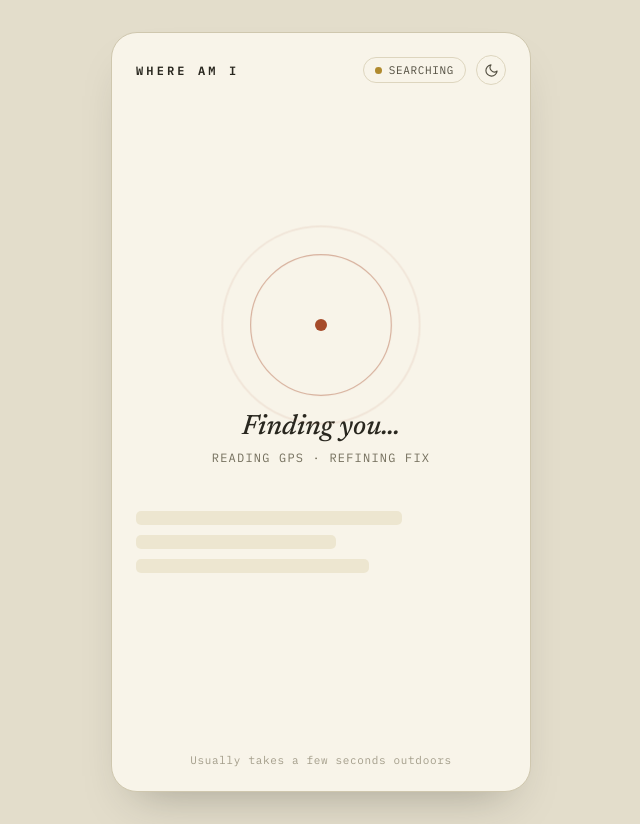
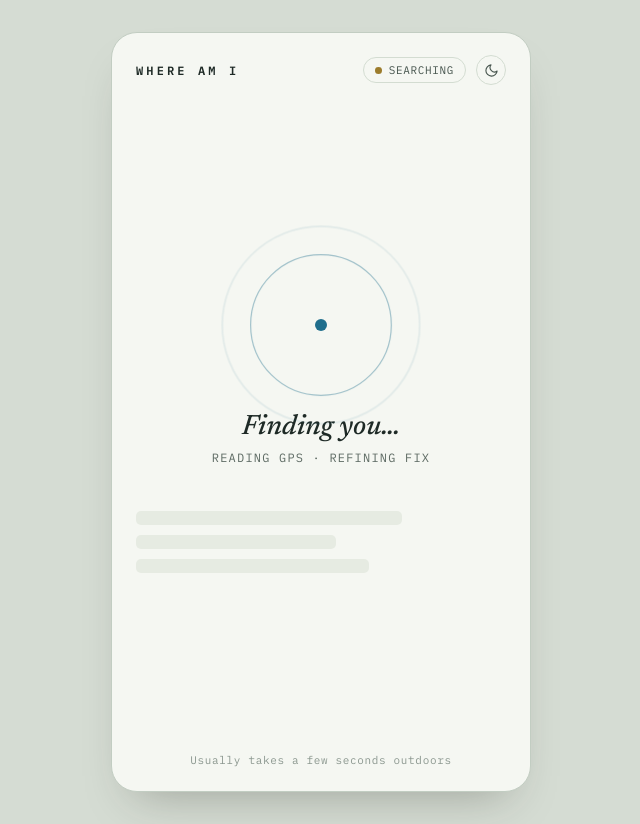
Before and after one commit to musayann/geoid, a Next.js app: page / in a window 1280 px wide. Shown: the whole page, without its empty margins (319-959 px from the left). Built offline with nearby package versions, Linux system fonts and the light colour scheme; no server answers.

Commit message:
feat: add new colour palettes

```diff
--- a/app/globals.css
+++ b/app/globals.css
@@ -1,69 +1,70 @@
 /* ============================================================
    Where Am I — design tokens (from "Where Am I.dc.html")
    ============================================================ */
+/* Light = "Topo Sage" · Dark = "Night Contour" (from the Claude Design doc). */
 :root {
-  --field:      #E3DDCB;  /* page / warm cream field         */
-  --card:       #F8F4E9;  /* card surface                    */
-  --card-edge:  #CFC7AE;  /* card border                     */
-  --ink:        #29271F;  /* primary text                    */
-  --ink-2:      #524E40;  /* secondary text                  */
-  --muted:      #75705E;  /* muted text                      */
-  --faint:      #A39D8A;  /* label text                      */
-  --hair:       #E2DBC6;  /* thin dividers                   */
-  --tick:       #C9C0A6;  /* ruler ticks / tree glyphs       */
-  --fill:       #F1EBD8;  /* inset button / hover fill       */
-  --fill-2:     #E9E2CB;  /* inset button hover              */
-  --accent:     #A64B2A;  /* terracotta accent               */
-  --link:       #3E6A78;  /* teal link                       */
-  --link-hi:    #2C4F5B;
-  --warn:       #B08A2E;  /* signal gold                     */
-  --warn-ink:   #7A5B22;  /* warning text                    */
-  --warn-fill:  #F5EDD5;  /* warning surface                 */
-  --warn-edge:  #E0CDA0;  /* warning border                  */
-  --good:       #58684A;  /* healthy fix dot                 */
-  --paper:      #F8F4E9;  /* text-on-ink                     */
+  --field:      #D5DCD3;  /* page / sage field               */
+  --card:       #F5F7F2;  /* card surface                    */
+  --card-edge:  #C2CDC2;  /* card border                     */
+  --ink:        #1E2A26;  /* primary text                    */
+  --ink-2:      #47554E;  /* secondary text                  */
+  --muted:      #5E6B64;  /* muted text                      */
+  --faint:      #8B978F;  /* label text                      */
+  --hair:       #DEE5DB;  /* thin dividers                   */
+  --tick:       #BBC7BC;  /* ruler ticks / tree glyphs       */
+  --fill:       #E9EEE6;  /* inset button / hover fill       */
+  --fill-2:     #DFE6DC;  /* inset button hover              */
+  --accent:     #1F6E8C;  /* teal accent                     */
+  --link:       #1F6E8C;  /* link                            */
+  --link-hi:    #17566E;
+  --warn:       #9C7C2C;  /* signal gold                     */
+  --warn-ink:   #6E5B1F;  /* warning text                    */
+  --warn-fill:  #F4EFDA;  /* warning surface                 */
+  --warn-edge:  #D6C68F;  /* warning border                  */
+  --good:       #3E7050;  /* healthy fix dot                 */
+  --paper:      #F5F7F2;  /* text-on-ink                     */
 
   --serif: 'Newsreader', Georgia, 'Times New Roman', serif;
   --sans:  'Archivo', system-ui, -apple-system, 'Segoe UI', Roboto, sans-serif;
   --mono:  'IBM Plex Mono', ui-monospace, Menlo, Consolas, monospace;
 
-  --chip-edge:  #DDD5BE;  /* chip / ghost button border      */
-  --pill-edge:  #E0C8B8;  /* format pill border              */
-  --ink-hi:     #403D31;  /* primary button hover            */
-  --bar:        #EDE6D0;  /* skeleton bars                   */
-  --banner:     #EFE7CF;  /* offline banner surface          */
-  --banner-edge:#DDD0A8;  /* offline banner border           */
+  --chip-edge:  #D3DCD1;  /* chip / ghost button border      */
+  --pill-edge:  #BFD4DC;  /* format pill border              */
+  --ink-hi:     #33403A;  /* primary button hover            */
+  --bar:        #E6EBE2;  /* skeleton bars                   */
+  --banner:     #EDEAD3;  /* offline banner surface          */
+  --banner-edge:#D8CFA4;  /* offline banner border           */
 }
 
-/* --- dark theme (warm ink, mirrors the cream palette) ----- */
+/* --- dark theme: "Night Contour" -------------------------- */
 :root[data-theme='dark'] {
-  --field:      #17160F;
-  --card:       #201E16;
-  --card-edge:  #38342A;
-  --ink:        #ECE5D2;
-  --ink-2:      #C6BEA8;
-  --muted:      #948B78;
-  --faint:      #6E6857;
-  --hair:       #322E23;
-  --tick:       #4C4735;
-  --fill:       #2A271F;
-  --fill-2:     #343026;
-  --accent:     #CB7B54;
-  --link:       #6FA6B6;
-  --link-hi:    #97C3D0;
-  --warn:       #C9A24A;
-  --warn-ink:   #DCC072;
-  --warn-fill:  #2B2717;
-  --warn-edge:  #4A4126;
-  --good:       #8A9C6E;
-  --paper:      #17160F;
+  --field:      #0E1613;
+  --card:       #16211D;
+  --card-edge:  #2A3833;
+  --ink:        #EAF1EC;
+  --ink-2:      #C0CCC5;
+  --muted:      #93A39B;
+  --faint:      #6E7F76;
+  --hair:       #26332E;
+  --tick:       #3A4A43;
+  --fill:       #22302A;
+  --fill-2:     #2A3A33;
+  --accent:     #6FB6D6;
+  --link:       #6FB6D6;
+  --link-hi:    #97CFE6;
+  --warn:       #C9A94E;
+  --warn-ink:   #D8C283;
+  --warn-fill:  #241F10;
+  --warn-edge:  #4E4425;
+  --good:       #6FA97F;
+  --paper:      #16211D;
 
-  --chip-edge:  #38342A;
-  --pill-edge:  #5A3B2A;
-  --ink-hi:     #D8D1BE;
-  --bar:        #2A271F;
-  --banner:     #2B2717;
-  --banner-edge:#4A4126;
+  --chip-edge:  #263430;
+  --pill-edge:  #2C4B58;
+  --ink-hi:     #D8E2DB;
+  --bar:        #1E2B26;
+  --banner:     #221E10;
+  --banner-edge:#4E4425;
 }
 
 html { transition: background-color 200ms ease; }
--- a/app/layout.tsx
+++ b/app/layout.tsx
@@ -11,7 +11,10 @@ export const viewport: Viewport = {
   width: 'device-width',
   initialScale: 1,
   viewportFit: 'cover',
-  themeColor: '#E3DDCB',
+  themeColor: [
+    { media: '(prefers-color-scheme: light)', color: '#D5DCD3' },
+    { media: '(prefers-color-scheme: dark)', color: '#0E1613' },
+  ],
 };
 
 export default function RootLayout({ children }: { children: ReactNode }) {
```
